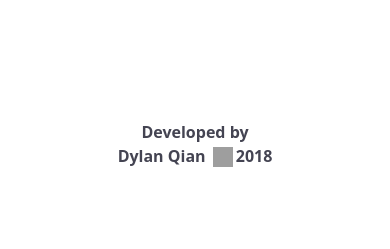
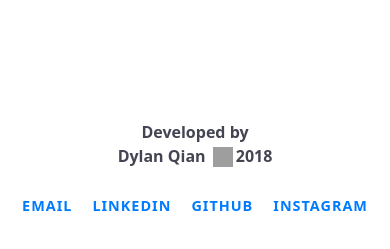
Before and after one commit to dylanqian29/the-dylan-qian, a React app: page / in a window 390 px wide. Shown: the part 4411-4660 px from the top of the page. Built offline with nearby package versions, Linux system fonts and the light colour scheme; grey boxes are pictures that could not be loaded; some icons are missing.

Commit message:
add the footer to mobile

```diff
--- a/src/scss/Footer.scss
+++ b/src/scss/Footer.scss
@@ -11,9 +11,11 @@
   }
   @include weird-medium {
     display: block;
+    flex-direction: column;
   }
   @include mobile {
     padding: 50px 30px;
+    flex-direction: column;
   }
   &__copyright {
     font-weight: 700;
@@ -65,9 +67,9 @@
         opacity: 0;
         transition: height 0.3s, opacity 0.3s, transform 0.3s;
         transform: translateY(-5px);
-        @include little-desktop {
-          display: none;
-        }
+        // @include little-desktop {
+        //   display: none;
+        // }
       }
       &:hover:after,
       &:focus:after {
@@ -80,9 +82,9 @@
         font-size: 0.9rem;
         display: inline;
         letter-spacing: 1px;
-        @include little-desktop {
-          display: none;
-        }
+        // @include little-desktop {
+        //   display: none;
+        // }
       }
     }
     img {
--- a/src/scss/Intro.scss
+++ b/src/scss/Intro.scss
@@ -18,7 +18,7 @@
   @include mobile {
     padding: 70px 50px;
     flex-direction: column;
-    margin: 100px auto;
+    margin: 150px auto;
     width:100%
   }
   @include portrait-mobile{
```
